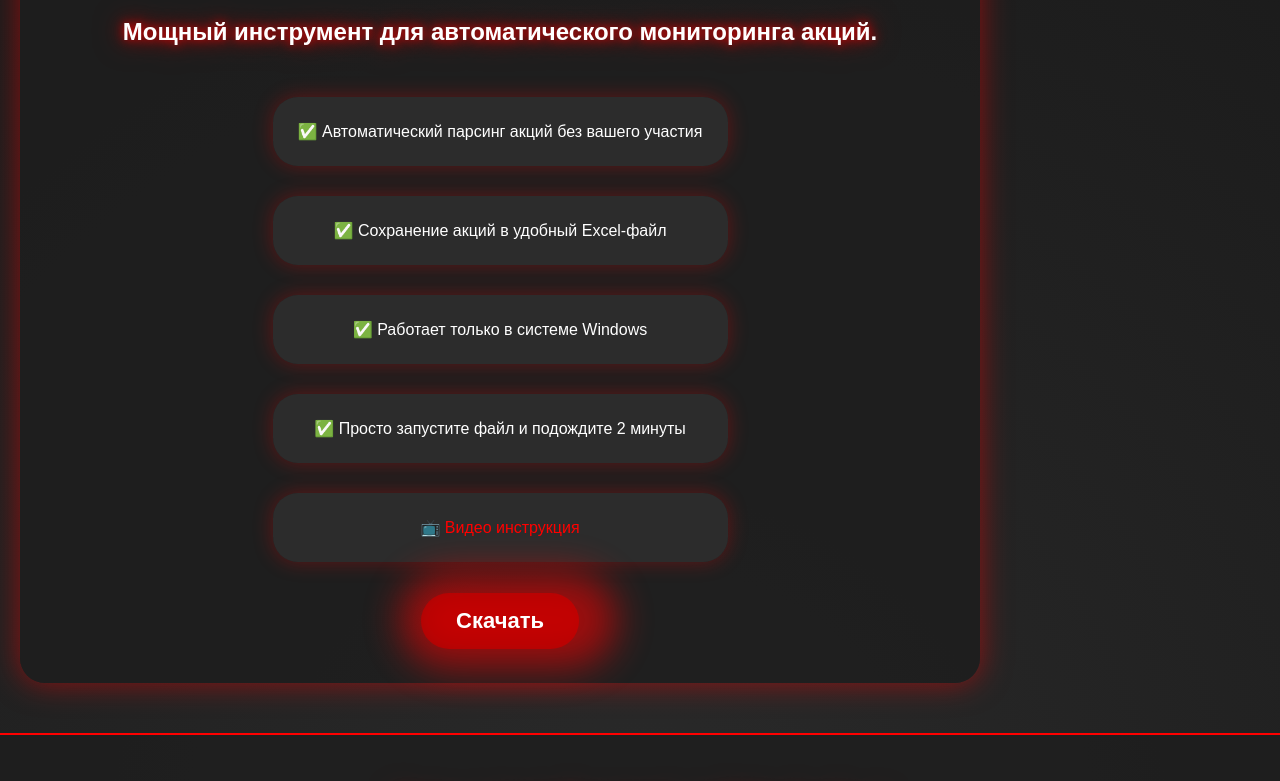
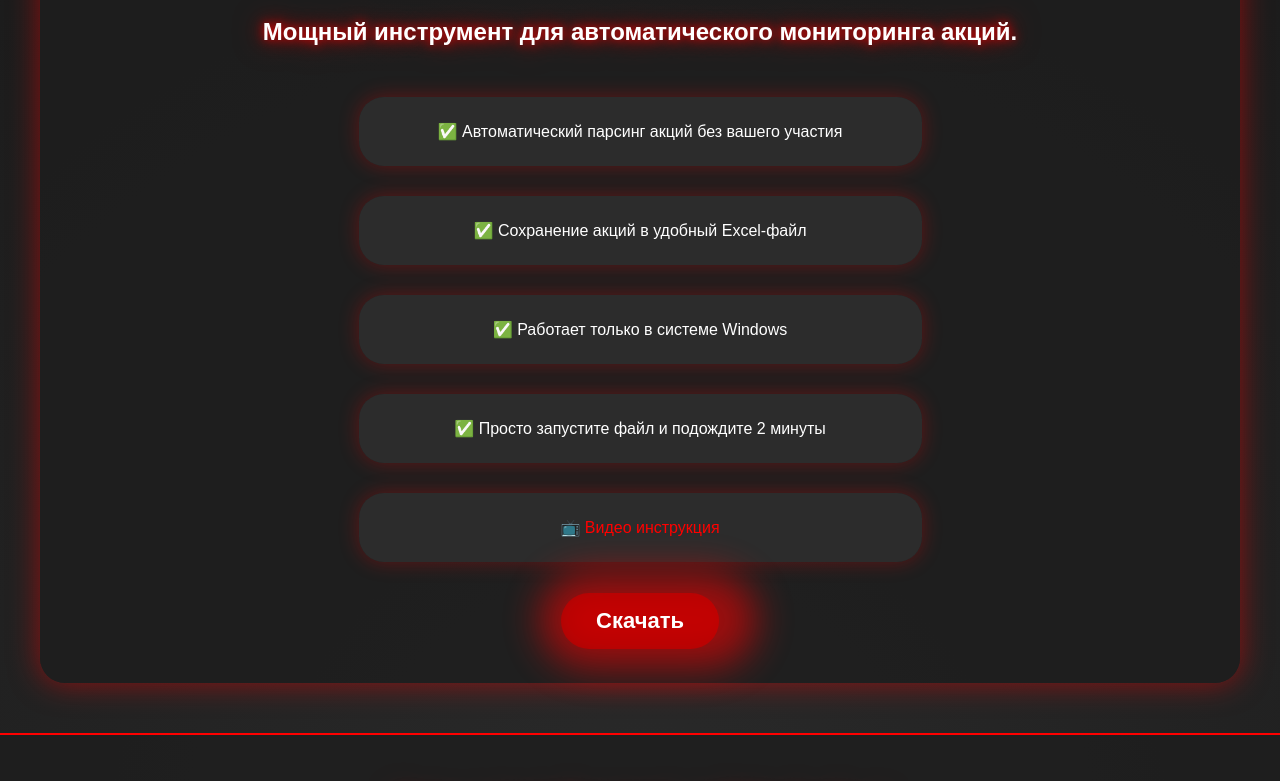
Before and after one commit to AlexKyubi/PromoParcer, a plain HTML site: page index.html in a window 1280 px wide. Shown: the part 171-952 px from the top of the page. Drawn offline with Linux system fonts and the light colour scheme.

Commit message:
index.html

```diff
--- a/index.html
+++ b/index.html
@@ -22,6 +22,7 @@
             font-family: 'Arial', sans-serif;
             margin: 0;
             padding: 0;
+
             background: radial-gradient(circle at top, #1a1a1a, #121212);
             color: white;
             text-align: center;
@@ -40,8 +41,8 @@
         }
 
         .container {
-            max-width: 900px;
-            margin: 50px 20px;
+            max-width: auto;
+            margin: 50px 40px;
             padding: 30px;
             background: rgba(30, 30, 30, 0.85);
             border-radius: 25px;
```
